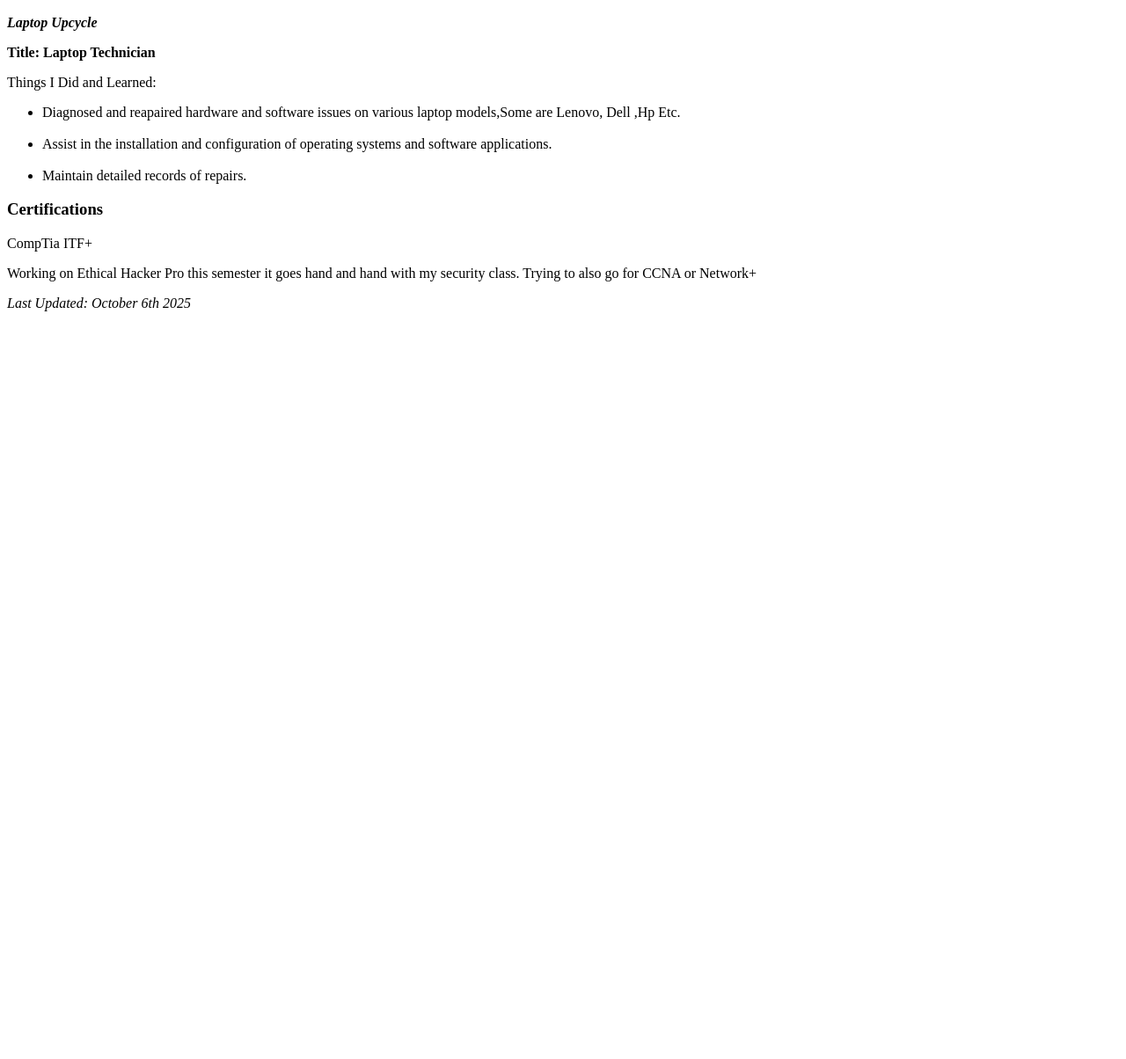
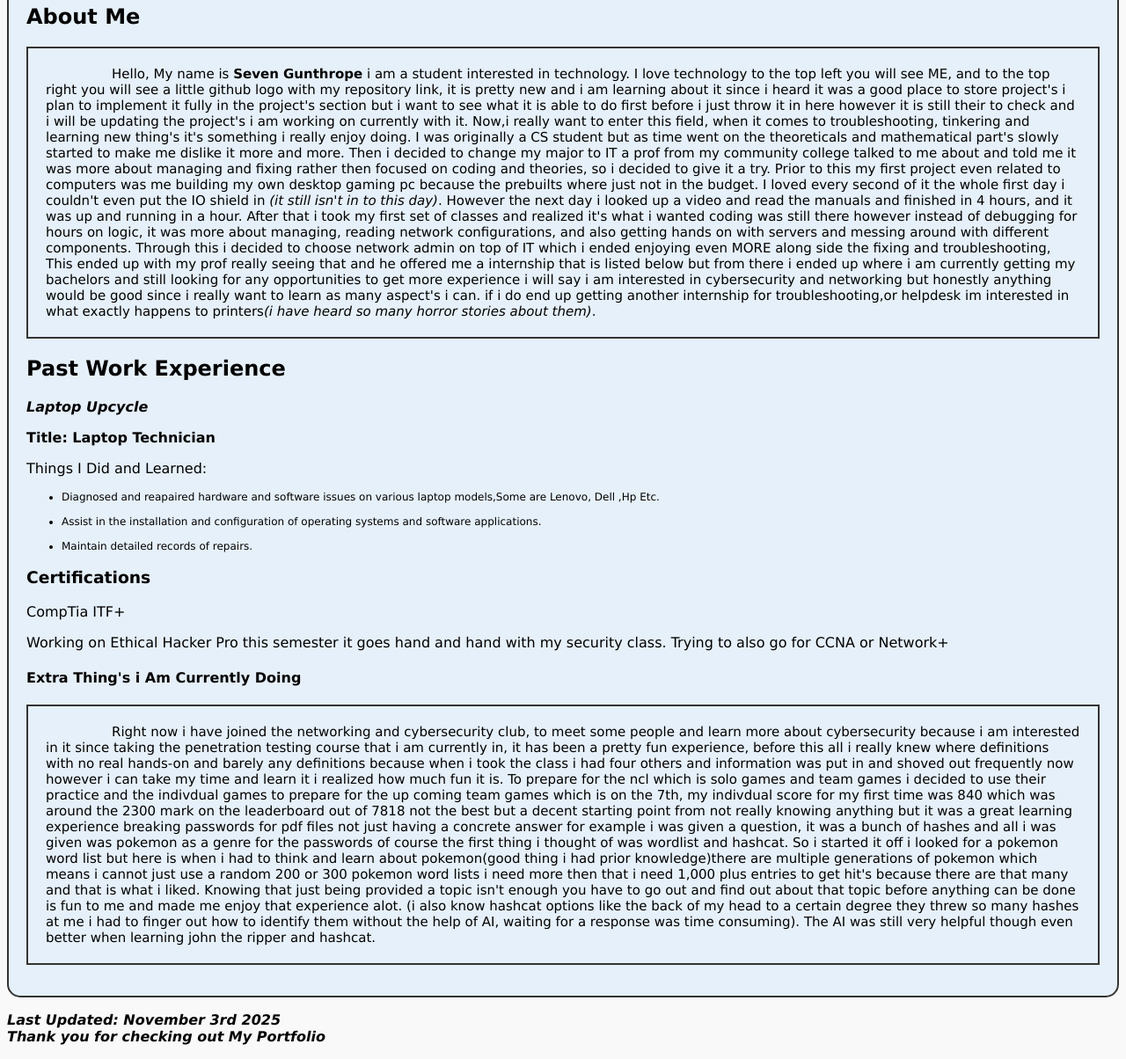
Before and after one commit to sgunthrope11/Projects, a plain HTML site: page HTML Project/index.html in a window 1280 px wide. Shown: the part 433-1637 px from the top of the page at 88% size. Before the commit the page ends 803 px from the top, so only its background shows below. Drawn offline with Linux system fonts and the light colour scheme.

Commit message:
Update index.html
home page updated to incorporate css while taking out some of the styles from inline to external

```diff
--- a/HTML Project/index.html
+++ b/HTML Project/index.html
@@ -3,8 +3,10 @@
 <head>
 <title>Seven's Portfolio Website</title>
 <meta charset="utf-8">
+<link rel="stylesheet" href="external.css">
 </head>
 <header>
+<body>
 <h1>Seven Gunthrope's Portfolio</h1>
 <hr>
 </header>
@@ -16,9 +18,16 @@
 
 <main>
 <div>
+<img src="seven.jpeg" alt="Me Graduating">
+<a href="https://github.com/sgunthrope11/Projects" id="gpicture">
+<img src="images.png" alt="github repository link">
+</a>
 <h2>About Me</h2>
-<p>Hello, My name is <strong>Seven Gunthrope</strong> i am a student interested in technology.
-I love technology which is why i really want to enter this field, when it comes to troubleshooting,
+<p class="readtext">Hello, My name is <strong>Seven Gunthrope</strong> i am a student interested in technology.
+I love technology to the top left you will see ME, and to the top right you will see a little github logo with my repository link, it is pretty new and
+i am learning about it since i heard it was a good place to store project's i plan to implement it fully in the project's section
+but i want to see what it is able to do first before i just throw it in here however it is still their to check and i will be updating the project's i am working on currently with it.
+Now,i really want to enter this field, when it comes to troubleshooting,
 tinkering and learning new thing's it's something i really enjoy doing. I was originally a CS student
 but as time went on  the theoreticals and mathematical part's slowly started to make me dislike it more and more. Then i decided to change my major to IT a prof
 from my community college talked to me about and told me it was more about managing and fixing rather then focused
@@ -49,7 +58,24 @@ heard so many horror stories about them)</i>.
  Trying to also go for CCNA or Network+</p>
  </p>
 </div>
+<h4>Extra Thing's i Am Currently Doing</h4>
+<p class="readtext"> Right now i have joined the networking and cybersecurity club, to meet some people and learn more about cybersecurity
+because i am interested in it since taking the penetration testing course that i am currently in, it has been a pretty fun experience,
+before this all i really knew where definitions with no real hands-on and barely any definitions because when i took the class i had
+four others and information was put in and shoved out frequently now however i can take my time and learn it i realized how much fun it is.
+To prepare for the ncl which is solo games and team games i decided to use their practice and the indivdual games to prepare for the up coming team games which is on the 7th,
+my indivdual score for my first time was 840 which was around the 2300 mark on the leaderboard out of 7818 not the best but a decent starting point from not really knowing
+anything but it was a great learning experience breaking passwords for pdf files not just having a concrete answer for example i was given a question,
+it was a bunch of hashes and all i was given was pokemon as a genre for the passwords of course the first thing i thought of was wordlist and hashcat. So i started it off i looked
+for a pokemon word list but here is when i had to think and learn about pokemon(good thing i had prior knowledge)there are multiple generations of pokemon
+which means i cannot just use a random 200 or 300 pokemon word lists i need more then that i need 1,000 plus entries to get hit's because there are that many and that is what i liked.
+Knowing that just being provided a topic isn't enough you have to go out and find out about that topic before anything can be done is fun to me and made me enjoy that experience alot.
+(i also know hashcat options like the back of my head to a certain degree they threw so many hashes at me i had to finger out how to identify them without the help of AI, waiting for a response was time consuming).
+The AI was still very helpful though even better when learning john the ripper and hashcat.</p>
 </main>
 <footer>
-<em><p>Last Updated: October 6th 2025</em></p>
+<p>Last Updated: November 3rd 2025<br> Thank you for checking out
+My Portfolio</p>
 </footer>
+</body>
+</html>
```
